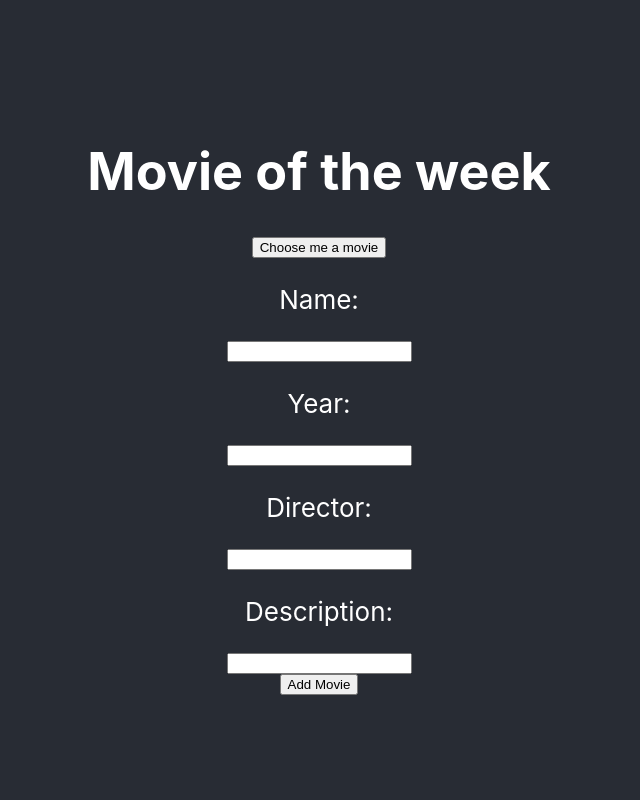
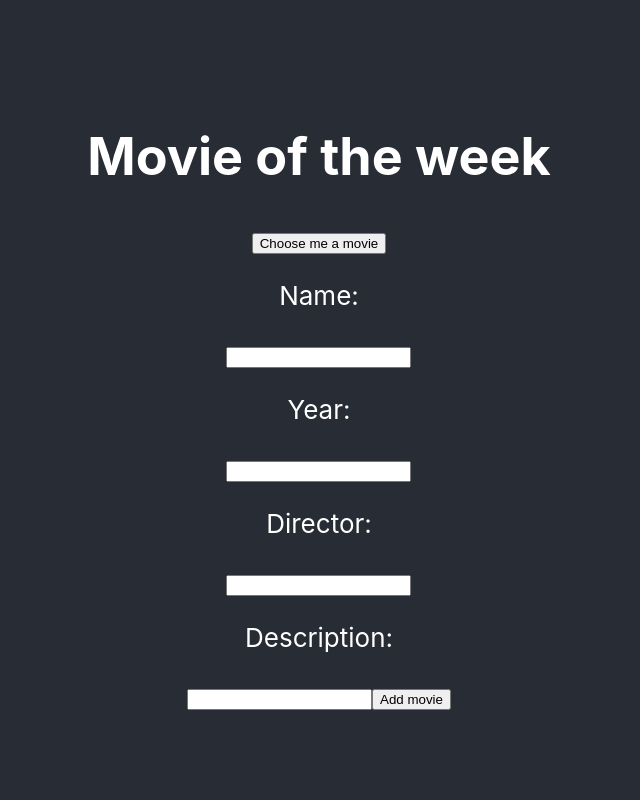
Before and after one commit to lamassu38/movie-of-the-week, a React (Create React App) app: page / in a window 1280 px wide. Shown: the top 800 px of the page, without its empty margins (321-961 px from the left). Built offline with nearby package versions, Linux system fonts and the light colour scheme.

Commit message:
Separate in components the app function, give to each component a task

```diff
--- a/src/App.js
+++ b/src/App.js
@@ -1,39 +1,17 @@
 import { useState } from 'react';
-import { movieList } from './components/movieList';
+import MovieForm from './components/MovieForm';
+import MovieList from './components/MovieList';
+import RandomMovie from './components/RandomMovie';
+import SeenMovieList from './components/SeenMovieList';
+import { movieList } from './components/MovieData';
 import './App.css';
 
 const App = () => {
   const [movies, setMovies] = useState(movieList);
   const [seenMovies, setSeenMovies] = useState([]);
   const [selectedMovie, setSelectedMovie] = useState('');
-  const [name, setName] = useState('');
-  const [year, setYear] = useState('');
-  const [director, setDirector] = useState('');
-  const [description, setDescription] = useState('');
-
-
-  const handleAddButtonClick = () => {
-    setMovies(mv => [...mv, {id: getRandomInt(1000), name: name, year: year, director: director, description: description}]);
-    setName('');
-    setYear('');
-    setDirector('');
-    setDescription('');
-  };
-
-  const handleName = e => {
-    setName(e.target.value)
-  };
-
-  const handleYear = e => {
-    setYear(e.target.value)
-  };
-
-  const handleDirector = e => {
-    setDirector(e.target.value)
-  };
-
-  const handleDescription = e => {
-    setDescription(e.target.value)
+  const handleAddButtonClick = (movie) => {
+    setMovies(prevMovies => [...prevMovies, {id: getRandomInt(1000), ...movie}]);
   };
 
   const getRandomInt = max => {
@@ -45,70 +23,24 @@ const App = () => {
     setMovies(movies.filter(mv => mv.id !== movieId));
   };
 
-  const handleSelectedMovieClick = () => {
-    const selectMovie = drawRandomItem(movieList);
-    setSelectedMovie(selectMovie);
-  };
-
-  const drawRandomItem = arr => {
-     const index = getRandomIndex(arr);
-     const item = arr.splice(index, 1);
-     return item[0]
-  };
-
-  const getRandomIndex = arr => {
-    return Math.floor(Math.random() * arr.length)
-  };
 
   return (
     <div className="App">
       <header className="App-header">
         <h1>Movie of the week</h1>
-        <button onClick={handleSelectedMovieClick}>Choose me a movie</button>
-         {
-          selectedMovie && (
-          <div>
-          <h1>{selectedMovie.name}</h1>
-          <p>Year: {selectedMovie.year}</p>
-          <p>Director: {selectedMovie.director}</p>
-          <p>Description: {selectedMovie.description}</p>
-          </div>
-         )}
-
-         <p>Name:</p>
-         <input name='name' onChange={handleName} value={name}/>
-         <p>Year:</p>
-         <input name='year' onChange={handleYear} value={year}/>
-         <p>Director:</p>
-         <input name='director' onChange={handleDirector} value={director}/>
-         <p>Description:</p>
-         <input name='description' onChange={handleDescription} value={description}/>
-         <button onClick={handleAddButtonClick}>Add Movie</button>
+        <RandomMovie movies={movies} setSelectedMovie={setSelectedMovie} />
+        {selectedMovie && (
+        <div>
+           <h1>{selectedMovie.name}</h1>
+            <p>Year: {selectedMovie.year}</p>
+            <p>Director: {selectedMovie.director}</p>
+             <p>Description: {selectedMovie.description}</p>
+         </div>)}
+        <MovieForm handleAddButtonClick={handleAddButtonClick} />
       </header>
       <body>
-      <h2><b>To see</b></h2>
-      <ul>
-      {
-          movies.map(movie => (
-            <div key={movie.id}>
-              <p>{movie.name}</p>
-              <p>{movie.year}</p>
-              <button onClick = {() => deleteMovie(movie.id)}>Mark as seen</button>
-            </div>
-          ))
-      }
-      </ul>
-      <h2><b>Seen</b></h2>
-      <p>
-      {
-        seenMovies.map(movie => (
-          <div key={movie.id}>
-              <p>{movie.name}</p>
-              <p>{movie.year}</p>
-          </div>
-        ))
-        }
-      </p>
+        <MovieList movies={movies} deleteMovie={deleteMovie} />
+        <SeenMovieList seenMovies={seenMovies} />
       </body>
     </div>
   );
--- /dev/null
+++ b/src/components/MovieForm.js
@@ -0,0 +1,48 @@
+import React, { useState } from 'react';
+
+const MovieForm = ({ handleAddButtonClick }) => {
+    const [name, setName] = useState('');
+    const [year, setYear] = useState('');
+    const [director, setDirector] = useState('');
+    const [description, setDescription] = useState('');
+
+    const handleName = e => {
+        setName(e.target.value);
+    };
+
+    const handleYear = e => {
+        setYear(e.target.value);
+    };
+
+    const handleDirector = e => {
+        setDirector(e.target.value);
+    };
+    const handleDescription = e => {
+        setDescription(e.target.value);
+    };
+    const handleFormSubmit = e => {
+        e.preventDefault();
+        handleAddButtonClick(name, year, director, description);
+        setName('');
+        setYear('');
+        setDirector('');
+        setDescription('');
+    }
+    return (
+        <div>
+            <form onSubmit={handleFormSubmit}>
+            <p>Name:</p>
+            <input name='name'onChange={handleName} value={name} />
+            <p>Year:</p>
+            <input name='year'onChange={handleYear} value={year} />
+            <p>Director:</p>
+            <input name='director' onChange={handleDirector} value={director} />
+            <p>Description:</p>
+            <input name='description' onChange={handleDescription} value={description} />
+            <button type='submit'>Add movie</button>
+            </form>
+        </div>
+    );
+};
+
+export default MovieForm;
--- /dev/null
+++ b/src/components/MovieList.js
@@ -0,0 +1,21 @@
+import React from 'react';
+
+const MovieList = ({ movies, deleteMovie }) => {
+
+  return (
+    <div>
+      <h2><b>To see</b></h2>
+      <ul>
+        {movies.map(movie => (
+          <div key={movie.id}>
+            <p>{movie.name}</p>
+            <p>{movie.year}</p>
+            <button onClick={() => deleteMovie(movie.id)}>Mark as seen</button>
+          </div>
+        ))}
+      </ul>
+    </div>
+);
+};
+
+export default MovieList;
--- /dev/null
+++ b/src/components/RandomMovie.js
@@ -0,0 +1,26 @@
+import React from 'react';
+
+const RandomMovie = ({ movies, setSelectedMovie }) => {
+  const drawRandomItem = arr => {
+    const index = getRandomIndex(arr);
+    const item = arr.splice(index, 1);
+    return item[0];
+  };
+
+  const getRandomIndex = arr => {
+    return Math.floor(Math.random() * arr.length);
+  };
+
+  const handleSelectedMovieClick = () => {
+    const selectedMovie = drawRandomItem(movies);
+    setSelectedMovie(selectedMovie);
+  };
+
+  return (
+    <div>
+      <button onClick={handleSelectedMovieClick}>Choose me a movie</button>
+    </div>
+  );
+};
+
+export default RandomMovie;
--- /dev/null
+++ b/src/components/SeenMovieList.js
@@ -0,0 +1,19 @@
+import React from 'react';
+
+const MovieSeen = ({ seenMovies }) => {
+    return (
+        <div>
+            <h2><b>Seen</b></h2>
+            <ul>
+                {seenMovies.map(movie => (
+                    <div key={movie.id}>
+                        <p>{movie.name}</p>
+                        <p>{movie.year} </p>
+                    </div>
+                ))}
+            </ul>
+        </div>
+    );
+};
+
+export default MovieSeen;
```
Also changed, not shown: src/components/MovieData.js (renamed from src/components/movieList.js), 2 other files (tests, documents, lock files or other folders).
